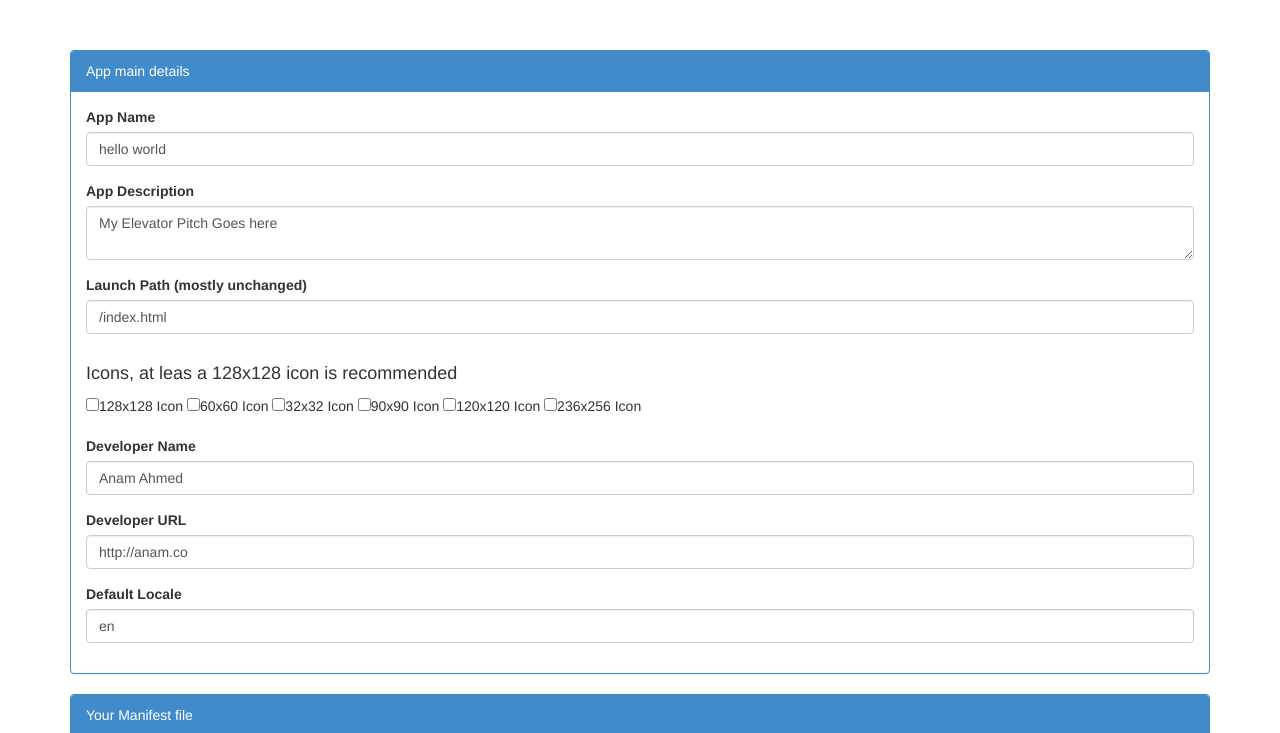
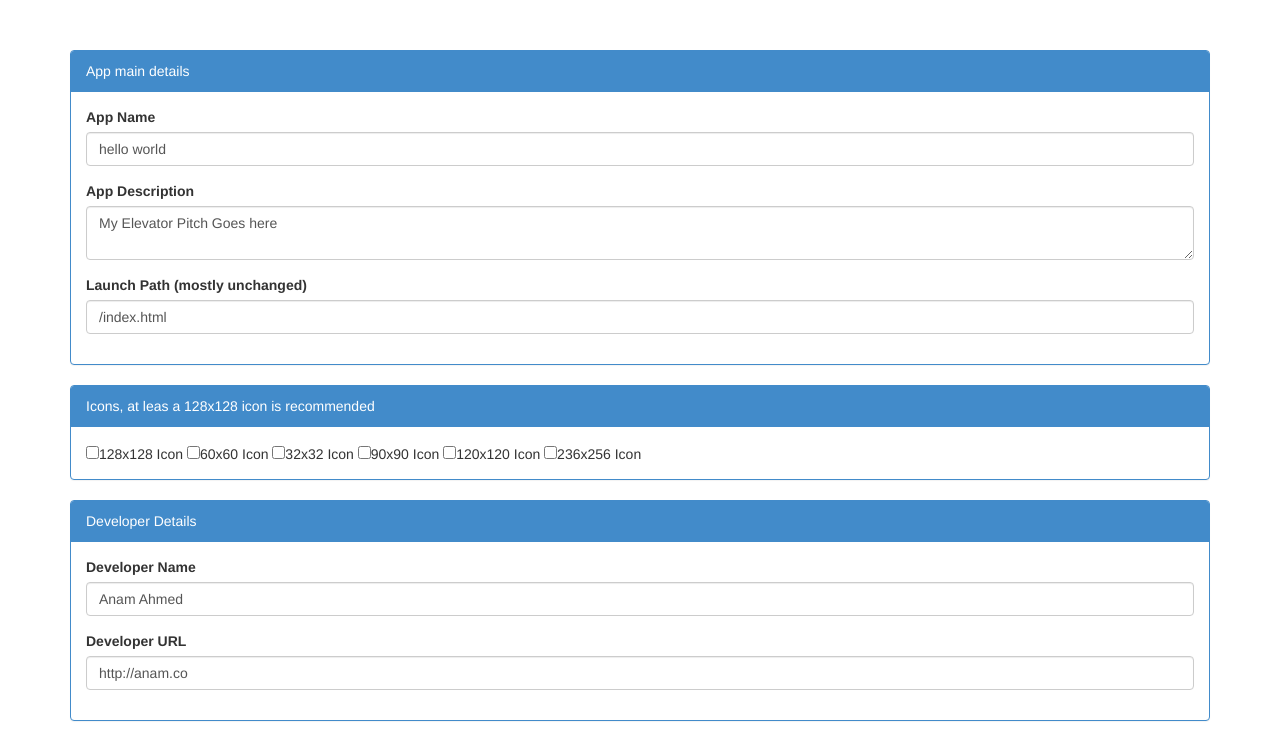
Before and after one commit to theanam/manifestgen, a website: page index.html in a window 1280 px wide. Shown: the top 733 px of the page. Drawn offline with Linux system fonts and the light colour scheme.

Commit message:
gh-pages update

```diff
--- a/index.html
+++ b/index.html
@@ -26,9 +26,11 @@
     				<label for="launchpath">Launch Path (mostly unchanged)</label>
     				<input type="text" class="form-control" id="launchpath" placeholder="Launch path, mostly /index.html" ng-model="fxapp.appd.launchPath">
   					</div>
-  					<div class="icos">
-  						<h4>Icons, at leas a 128x128 icon is recommended</h4>
   					</div>
+  					</div>
+  					<div class="panel panel-primary">
+  						<div class="panel-heading">Icons, at leas a 128x128 icon is recommended</div>
+  					<div class="panel-body">
   					<input type="checkbox" ng-model="ico128">128x128 Icon <input type="checkbox" ng-model="ico60">60x60 Icon <input type="checkbox" ng-model="ico32">32x32 Icon <input type="checkbox" ng-model="ico90">90x90 Icon <input type="checkbox" ng-model="ico120">120x120 Icon <input type="checkbox" ng-model="ico256">236x256 Icon
   					<div class="form-group" ng-show="ico128">
     				<label for="128">Icon 128x128</label>
@@ -54,7 +56,11 @@
     				<label for="256">Icon 256x256</label>
     				<input type="text" class="form-control" placeholder="/images/256.png" ng-model="fxapp.appd.icons.256">
   					</div>
-  					<div class="form-group dvn">
+  					</div></div>
+  					<div class="panel panel-primary">
+  					<div class="panel-heading">Developer Details</div>
+  					<div class="panel-body">
+  					<div class="form-group">
     				<label for="Developer">Developer Name</label>
     				<input type="text" class="form-control" placeholder="Anam Ahmed" ng-model="fxapp.appd.developer">
   					</div>
@@ -62,14 +68,16 @@
     				<label for="Developer Url">Developer URL</label>
     				<input type="text" class="form-control" placeholder="http://anam.co" ng-model="fxapp.appd.developerUrl">
   					</div>
+  					</div></div>
   					<div class="form-group">
     				<label for="Default Locale">Default Locale</label>
     				<input type="text" class="form-control" placeholder="en" ng-model="fxapp.appd.defaultLocale">
   					</div>
-				</div>
+
+
 			</div>
 		</div>
-	</div>
+
 	<div class="row">
 		<div class="col-md-12">
 			<div class="panel panel-primary">
```
